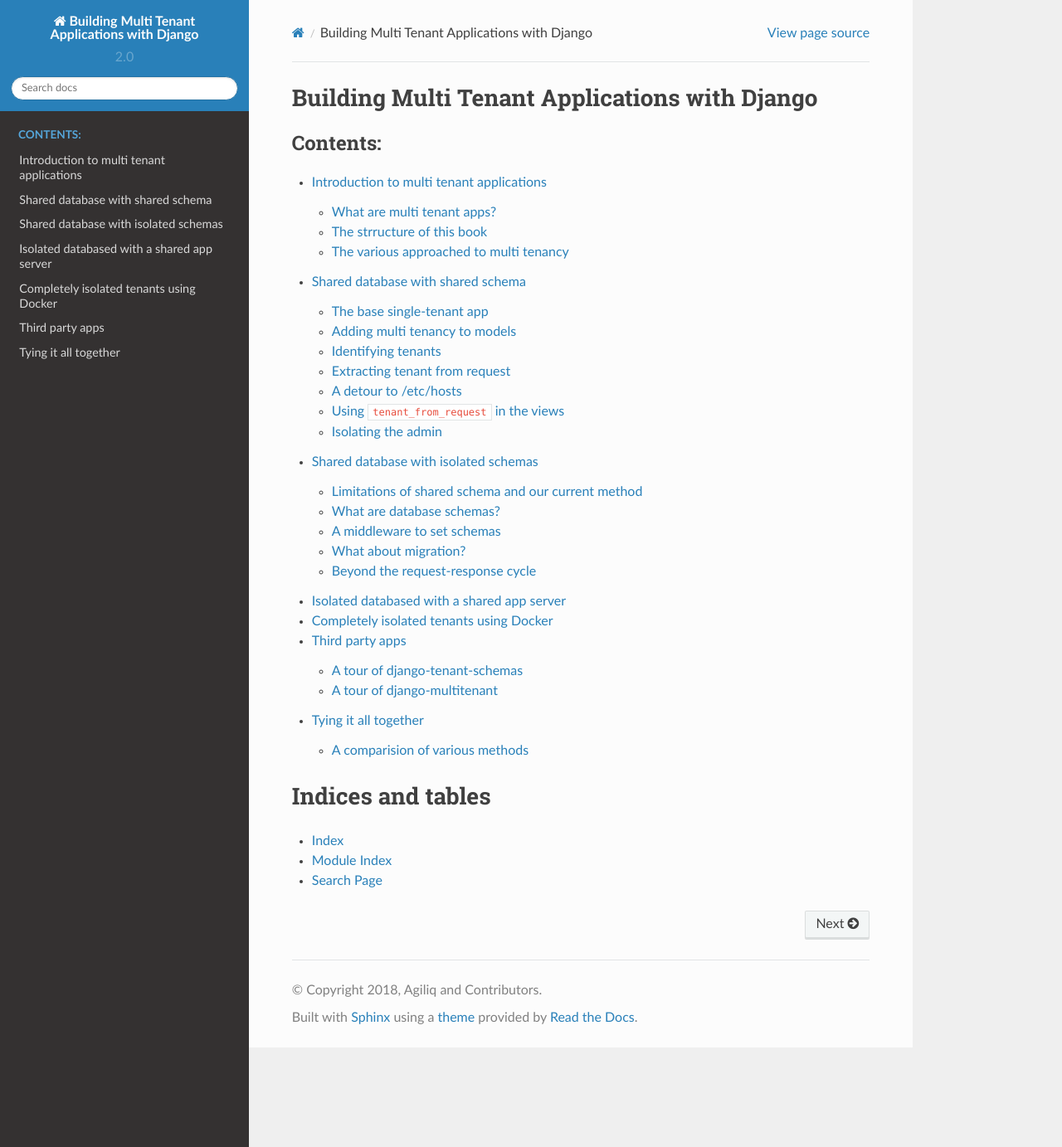
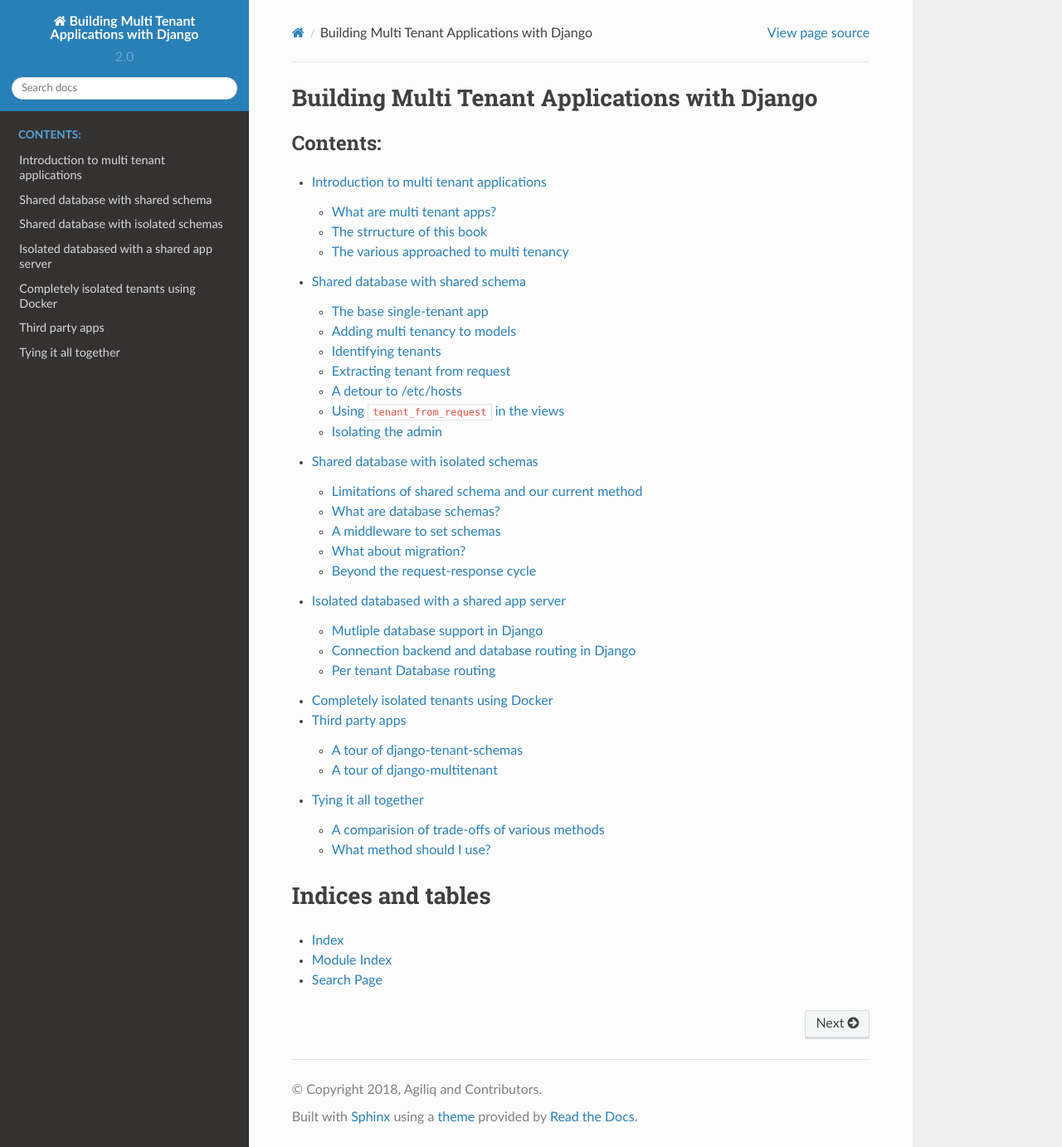
Before and after one commit to agiliq/building-multi-tenant-applications-with-django, a Sphinx documentation site: the page built from source/index.rst, in a window 1280 px wide and 1383 px high. Shown: the whole window at 83% size. Built offline with Sphinx 7.4.7 and the Read the Docs theme 2.0.0, drawn with Linux system fonts in a browser that asks for light colours.

Commit message:
Added isolated databases placeholder

```diff
--- a/source/isolated-database.rst
+++ b/source/isolated-database.rst
@@ -1,2 +1,12 @@
 Isolated databased with a shared app server
 ----------------------------------------------
+
+Mutliple database support in Django
++++++++++++++++++++++++++++++++++++++
+
+
+Connection backend and database routing in Django
++++++++++++++++++++++++++++++++++++++++++++++++++++++
+
+Per tenant Database routing
++++++++++++++++++++++++++++++++++++++++++++++++++++++
--- a/source/tying-it-all-together.rst
+++ b/source/tying-it-all-together.rst
@@ -2,8 +2,8 @@ Tying it all together
 ------------------------
 
 
-A comparision of various methods
-++++++++++++++++++++++++++++++++++++++++++++
+A comparision of trade-offs of various methods
++++++++++++++++++++++++++++++++++++++++++++++++
 
 =======================     ==========   ==================  ====================================
 Method                      Isolation    Time to             Django DB
@@ -14,3 +14,8 @@ Isolated Schema             Medium       Low                 Medium (DB must sup
 Isolated DB                 High         Medium              High (Supported in all DBs)
 Isolated using docker       Complete     Medium              High (Supported in all DBs)
 =======================     ==========   ==================  ====================================
+
+
+
+What method should I use?
+++++++++++++++++++++++++++++++++++++++++++++
```
